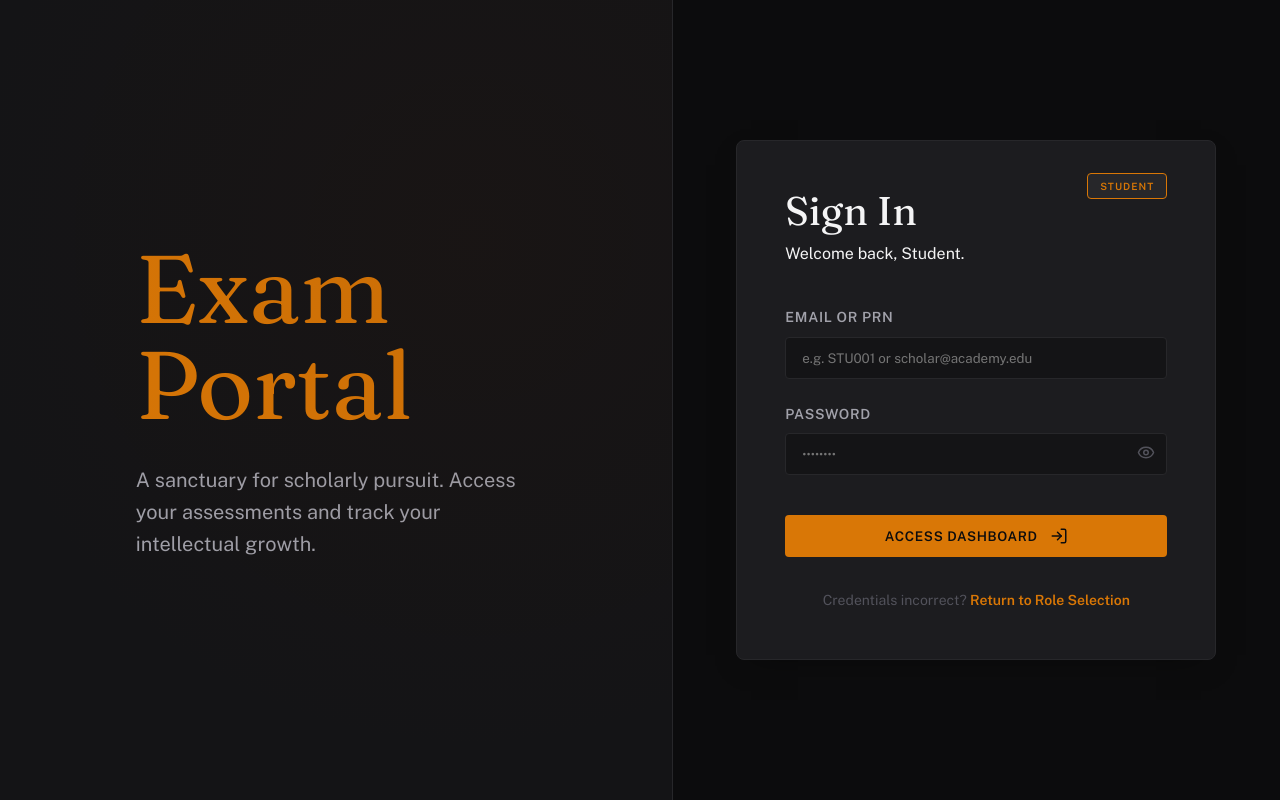
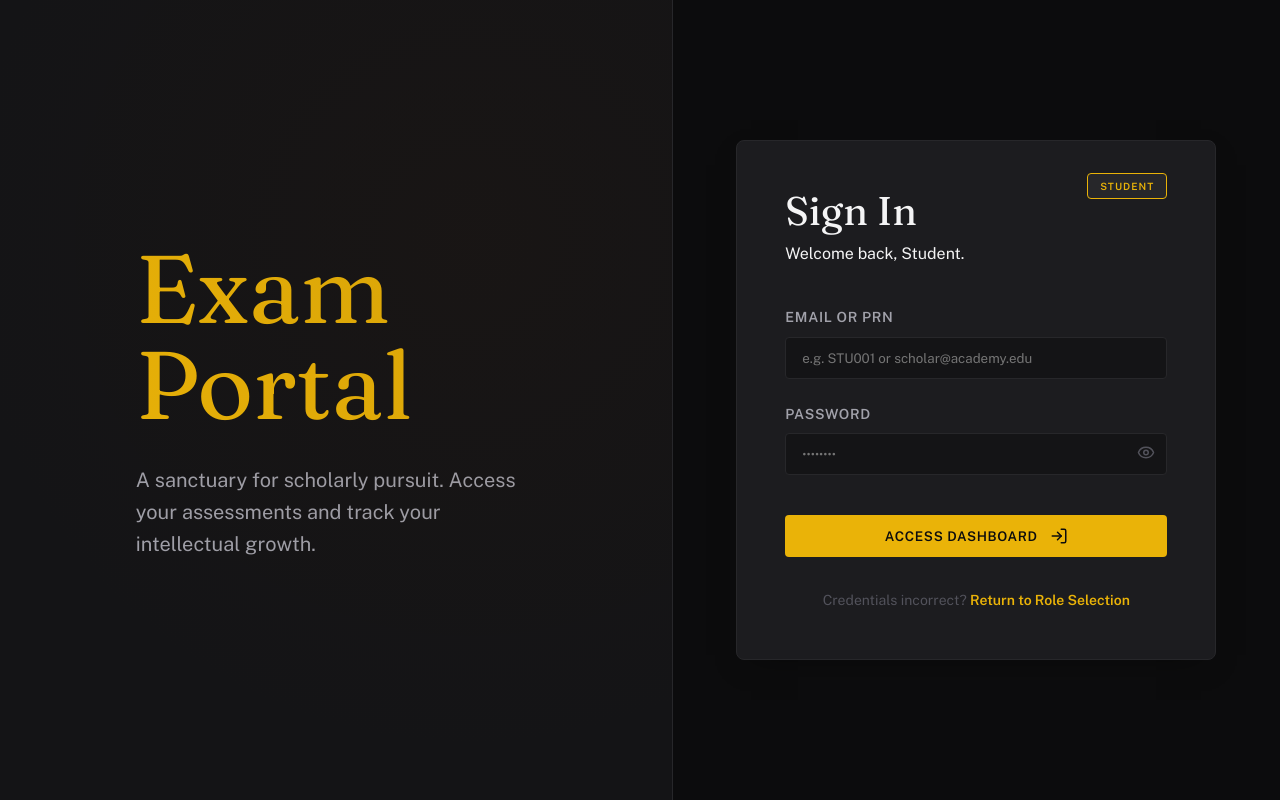
Before and after one commit to Ridhesh927/EXAM_MCQ, a React app in the folder frontend/: page /login in a window 1280 px wide. Built offline with nearby package versions, Linux system fonts and the light colour scheme; the HTML template or start-up script is replaced by a standard one.

Commit message:
UI refinements and module enhancements

```diff
--- a/frontend/src/index.css
+++ b/frontend/src/index.css
@@ -11,9 +11,10 @@
   --text-secondary: #a1a1aa;
   --text-muted: #52525b;
 
-  --accent: #d97706; /* Burnt Amber */
-  --accent-soft: #451a03;
-  --accent-text: #fef3c7;
+  --accent: #eab308;
+  /* Gold/Yellow-500 */
+  --accent-soft: #422006;
+  --accent-text: #fef9c3;
 
   --border: #27272a;
   --border-focus: #52525b;
@@ -56,7 +57,10 @@ body {
   background-blend-mode: soft-light;
 }
 
-h1, h2, h3, h4 {
+h1,
+h2,
+h3,
+h4 {
   font-family: var(--font-display);
   font-weight: 700;
   line-height: 1.1;
@@ -124,13 +128,16 @@ button {
 ::-webkit-scrollbar {
   width: 8px;
 }
+
 ::-webkit-scrollbar-track {
   background: var(--bg);
 }
+
 ::-webkit-scrollbar-thumb {
   background: var(--surface-high);
   border-radius: 4px;
 }
+
 ::-webkit-scrollbar-thumb:hover {
   background: var(--accent);
 }
--- a/frontend/src/pages/auth/Login.tsx
+++ b/frontend/src/pages/auth/Login.tsx
@@ -23,17 +23,18 @@ const Login = () => {
     const demoTeacher = { email: 'teacher@demo.com', pass: 'Teacher@123' };
     const demoStudent = { ids: ['STU001', 'student@demo.com'], pass: 'Student@123' };
 
-    const trimmedIdentifier = identifier.trim();
+    const trimmedIdentifier = identifier.trim().toLowerCase();
     const trimmedPassword = password.trim();
 
     if (!isStudent) {
-      if (trimmedIdentifier === demoTeacher.email && trimmedPassword === demoTeacher.pass) {
+      if (trimmedIdentifier === demoTeacher.email.toLowerCase() && trimmedPassword === demoTeacher.pass) {
         navigate('/teacher/dashboard');
       } else {
         setError('Invalid teacher credentials. Use teacher@demo.com / Teacher@123');
       }
     } else {
-      if (demoStudent.ids.includes(trimmedIdentifier) && trimmedPassword === demoStudent.pass) {
+      const isDemoId = demoStudent.ids.some(id => id.toLowerCase() === trimmedIdentifier);
+      if (isDemoId && trimmedPassword === demoStudent.pass) {
         navigate('/student/dashboard');
       } else {
         setError('Invalid student credentials. Use STU001 or student@demo.com / Student@123');
```
Also changed, not shown: 1 other file (tests, documents, lock files or other folders).
